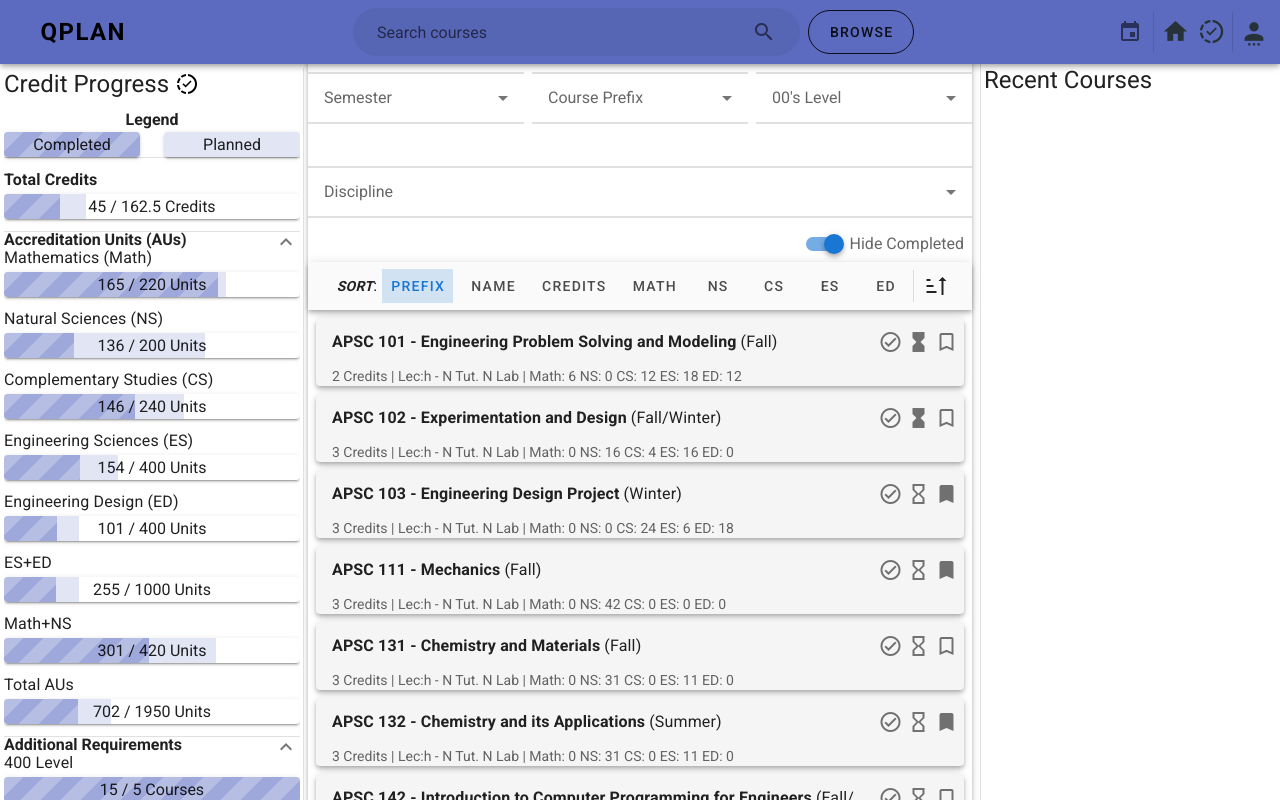
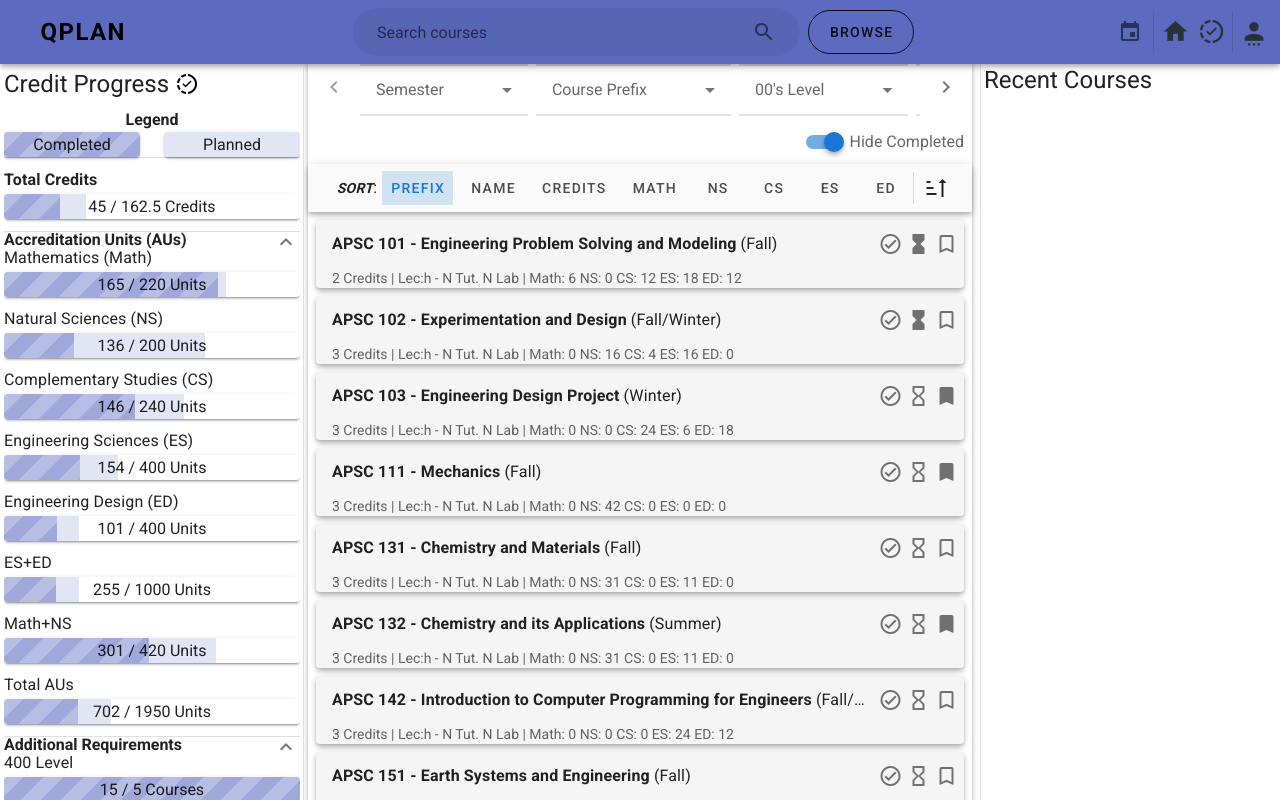
Before and after one commit to EdwinXu/CMPE-CISC-325, a Vue app in the folder qplan/: page /#/search in a window 1280 px wide. Shown: the top 800 px of the page. Built offline with nearby package versions, Linux system fonts and the light colour scheme.

Commit message:
Put fiilters in a slide group to keep on one line

```diff
--- a/qplan/src/views/Search.vue
+++ b/qplan/src/views/Search.vue
@@ -1,5 +1,6 @@
 <template>
   <div class="elevation-4 mx-2">
+    <v-slide-group show-arrows class="mt-n2">
       <v-row dense class="mb-n6 mt-n2">
         <v-col>
           <v-overflow-btn
@@ -18,7 +19,12 @@
           ></v-overflow-btn>
         </v-col>
         <v-col>
-        <v-overflow-btn v-model="selected00Level" :items="all00Levels" clearable label="00's Level"></v-overflow-btn>
+          <v-overflow-btn
+            v-model="selected00Level"
+            :items="all00Levels"
+            clearable
+            label="00's Level"
+          ></v-overflow-btn>
         </v-col>
         <v-col>
           <v-overflow-btn
@@ -29,7 +35,9 @@
           ></v-overflow-btn>
         </v-col>
       </v-row>
-    <v-chip-group show-arrows class="mb-n1 pl-2">
+    </v-slide-group>
+
+    <v-chip-group show-arrows class="pl-2">
       <v-chip
         v-if="query != undefined && query != ''"
         close
```
Lines whose indentation alone changed are shown as unchanged.
